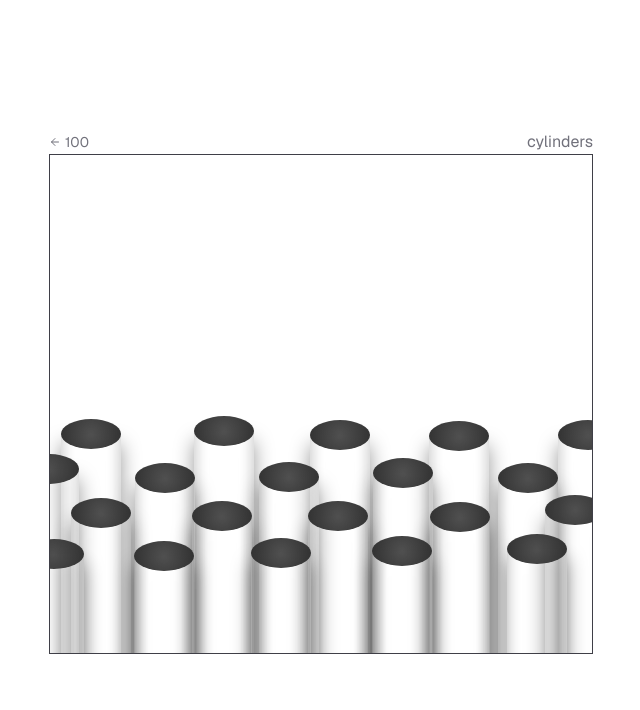
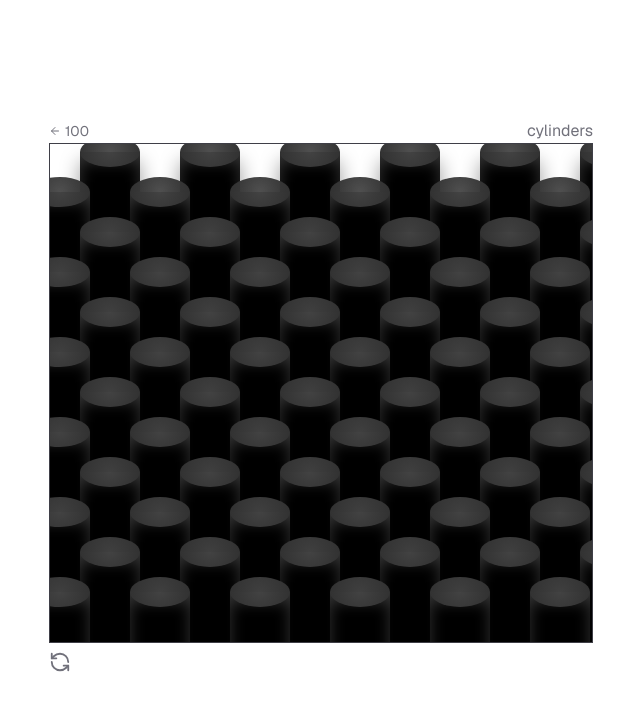
Before and after one commit to atlaxt/100-css, a Next.js app: page /cylinders in a window 1280 px wide. Shown: the top 710 px of the page, without its empty margins (319-959 px from the left). Built offline with nearby package versions, Linux system fonts and the light colour scheme.

Commit message:
cylinders

```diff
--- a/src/app/(hundred)/cylinders/page.tsx
+++ b/src/app/(hundred)/cylinders/page.tsx
@@ -1,7 +1,8 @@
 'use client'
 import './style.css'
 import HundredLayout from '../hundred-layout'
-import { useEffect, useState } from 'react'
+import { useCallback, useEffect, useState } from 'react'
+import { RefreshCcw } from 'lucide-react'
 
 export default function Cylinders() {
 type Cylinder = {
@@ -10,23 +11,23 @@ type Cylinder = {
 }
 
 const [cylinders, setCylinders] = useState<Cylinder[][]>()
+const [collapsed, setCollapsed] = useState<{ row: number, col: number }[]>([])
 
-useEffect(() => {
-  const rows = 4
+const setSylinderList = useCallback(() => {
+  setCollapsed([])
+  const rows = 12
   const cols = 10
   const temp: Cylinder[][] = []
 
-  const leftStart = -30
+  const leftStart = -20
 
   for (let y = 0; y < rows; y++) {
     const row: Cylinder[] = []
     for (let x = 0; x < cols; x++) {
-      const randomX = Math.floor(Math.random() * 20) - 10
-      const randomY = Math.floor(Math.random() * 10) - 5
 
       row.push({
-        left: leftStart + x * 120 + (y % 2 === 1 ? 50 : 0) + randomX,
-        bottom: -300 + y * 40 + randomY
+        left: leftStart + x * 100 + (y % 2 === 1 ? 50 : 0),
+        bottom: -550 + y * 40
       })
     }
     temp.push(row)
@@ -34,6 +35,9 @@ useEffect(() => {
 
   setCylinders(temp)
 }, [])
+useEffect(() => {
+  setSylinderList()
+}, [setSylinderList])
 
 return (
   <HundredLayout
@@ -41,7 +45,7 @@ return (
       <label> cylinders </label>
     }
     footer={
-      <div></div>
+      <button className='text-hover' onClick={setSylinderList}> <RefreshCcw className='buttons' /> </button>
     }
   >
 
@@ -50,8 +54,15 @@ return (
       {cylinders?.map((row, rowIndex) =>
         row.map((cylinder, colIndex) => (
           <div
+            onClick={() =>
+              setCollapsed(prev => [...prev, { row: rowIndex, col: colIndex }])
+            }
             key={`${rowIndex}-${colIndex}`}
-            className="cylinder"
+            className={`cylinder ${
+              collapsed.some(c => c.row === rowIndex && c.col === colIndex)
+                ? 'collapsed'
+                : ''
+            }`}
             style={{
               left: cylinder.left,
               bottom: cylinder.bottom,
--- a/src/app/(hundred)/cylinders/style.css
+++ b/src/app/(hundred)/cylinders/style.css
@@ -7,11 +7,20 @@
 .cylinder {
   position: absolute;
   width: 60px;
-  height: 400px;
+  height: 600px;
+  background-color: rgb(0, 0, 0);
   box-shadow:
-  inset 0 10px 15px rgba(255, 255, 255, 0.2),
-  inset 0 -10px 15px rgba(0, 0, 0, 0.3),
-  0 10px 20px rgba(0, 0, 0, 0.4); /* dış gölge */
+    inset 0 10px 15px rgba(255, 255, 255, 0.2),
+    inset 0 -10px 15px rgba(0, 0, 0, 0.3),
+    0 10px 20px rgba(0, 0, 0, 0.4);
+  transition: height 0.3s ease-in-out;
+}
+
+.cylinder.collapsed {
+  height: 0px;
+}
+.cylinder:hover {
+  height: 620px;
 }
 
 .cylinder-cap {
```
